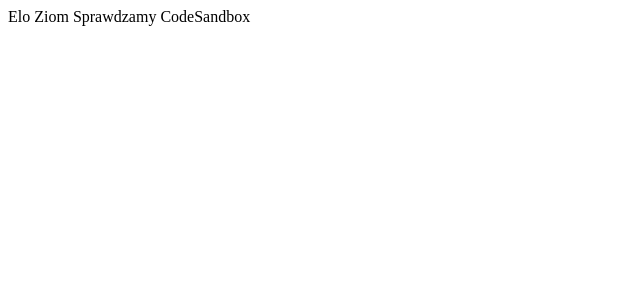
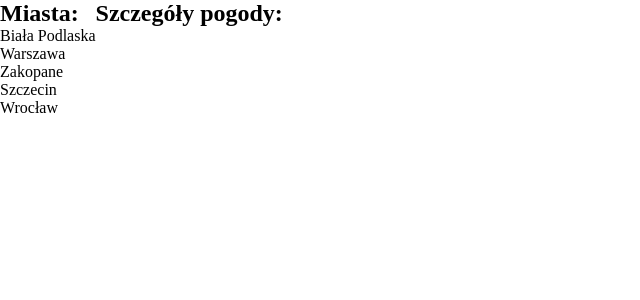
Before and after one commit to molekJ/Weather, a React (Create React App) app: page / in a window 1280 px wide. Shown: the top 300 px of the page, without its empty margins (0-640 px from the left). Built offline with nearby package versions, Linux system fonts and the light colour scheme.

Commit message:
Config added. Styled-components added.

```diff
--- a/package.json
+++ b/package.json
@@ -13,6 +13,7 @@
     "react": "^17.0.2",
     "react-dom": "^17.0.2",
     "react-scripts": "4.0.3",
+    "styled-components": "^5.3.1",
     "typescript": "^4.4.3",
     "web-vitals": "^1.1.2"
   },
@@ -39,5 +40,8 @@
       "last 1 firefox version",
       "last 1 safari version"
     ]
+  },
+  "devDependencies": {
+    "@types/styled-components": "^5.1.14"
   }
 }
--- a/public/index.html
+++ b/public/index.html
@@ -9,7 +9,6 @@
       name="description"
       content="Web site created using create-react-app"
     />
-    <link rel="apple-touch-icon" href="%PUBLIC_URL%/logo192.png" />
     <!--
       manifest.json provides metadata used when your web app is installed on a
       user's mobile device or desktop. See https://developers.google.com/web/fundamentals/web-app-manifest/
--- a/src/App.tsx
+++ b/src/App.tsx
@@ -1,10 +1,24 @@
+import styled from "styled-components";
+import { getData } from "./Clients/backend";
+import { Cities } from "./Components/Cities";
+import { Details } from "./Components/Details";
+import { GlobalStyle } from "./GlobalStyles";
+
+const Container = styled.div`
+  display: flex;
+`;
 
 function App() {
+  // getData()
+  //   .then((data) => console.log("Pogoda:", data.name, data))
+  //   .catch((err) => console.log("Some error:", err.message));
+
   return (
-    <div className="App">
-    Elo Ziom
-    Sprawdzamy CodeSandbox
-    </div>
+    <Container>
+      <GlobalStyle></GlobalStyle>
+      <Cities></Cities>
+      <Details></Details>
+    </Container>
   );
 }
 
--- /dev/null
+++ b/src/Clients/backend.tsx
@@ -0,0 +1,10 @@
+export const getData = async () => {
+  const response = await fetch(
+    "https://api.openweathermap.org/data/2.5/weather?q=Krakow&appid=80dc12560ff86934dd0db3a90cbacf0c"
+  );
+  if (response.status !== 200) {
+    throw new Error("Couldn't connenct");
+  }
+  const data = await response.json();
+  return data;
+};
--- /dev/null
+++ b/src/Components/Cities.tsx
@@ -0,0 +1,14 @@
+import { citiesInfo } from "../Config/citiesInfo";
+
+export function Cities() {
+  return (
+    <div>
+      <h2>Miasta:</h2>
+      <ul>
+        {citiesInfo.map((city) => {
+          return <li key={city.coordinates.latitude}>{city.name}</li>;
+        })}
+      </ul>
+    </div>
+  );
+}
--- /dev/null
+++ b/src/Components/Details.tsx
@@ -0,0 +1,3 @@
+export function Details() {
+  return <h2>Szczegóły pogody:</h2>;
+}
--- /dev/null
+++ b/src/Config/citiesInfo.tsx
@@ -0,0 +1,47 @@
+export interface Coordinate {
+  latitude: string;
+  longitude: string;
+}
+
+export interface City {
+  name: string;
+  coordinates: Coordinate;
+}
+
+export const citiesInfo: City[] = [
+  {
+    name: "Biała Podlaska",
+    coordinates: {
+      latitude: "52.033333",
+      longitude: "23.116667",
+    },
+  },
+  {
+    name: "Warszawa",
+    coordinates: {
+      latitude: "52.2319581",
+      longitude: "21.0067249",
+    },
+  },
+  {
+    name: "Zakopane",
+    coordinates: {
+      latitude: "49.2969446",
+      longitude: "19.950659",
+    },
+  },
+  {
+    name: "Szczecin",
+    coordinates: {
+      latitude: "53.4301818",
+      longitude: "14.5509623",
+    },
+  },
+  {
+    name: "Wrocław",
+    coordinates: {
+      latitude: "51.1263106",
+      longitude: "16.9781963",
+    },
+  },
+];
--- /dev/null
+++ b/src/GlobalStyles.tsx
@@ -0,0 +1,11 @@
+import { createGlobalStyle } from "styled-components";
+
+export const GlobalStyle = createGlobalStyle`
+    *{
+        margin: 0;
+        padding: 0;
+    }
+    :root{
+        --main: yellow
+    }
+`;
```
Also changed, not shown: public/manifest.json, 1 other file (tests, documents, lock files or other folders).
